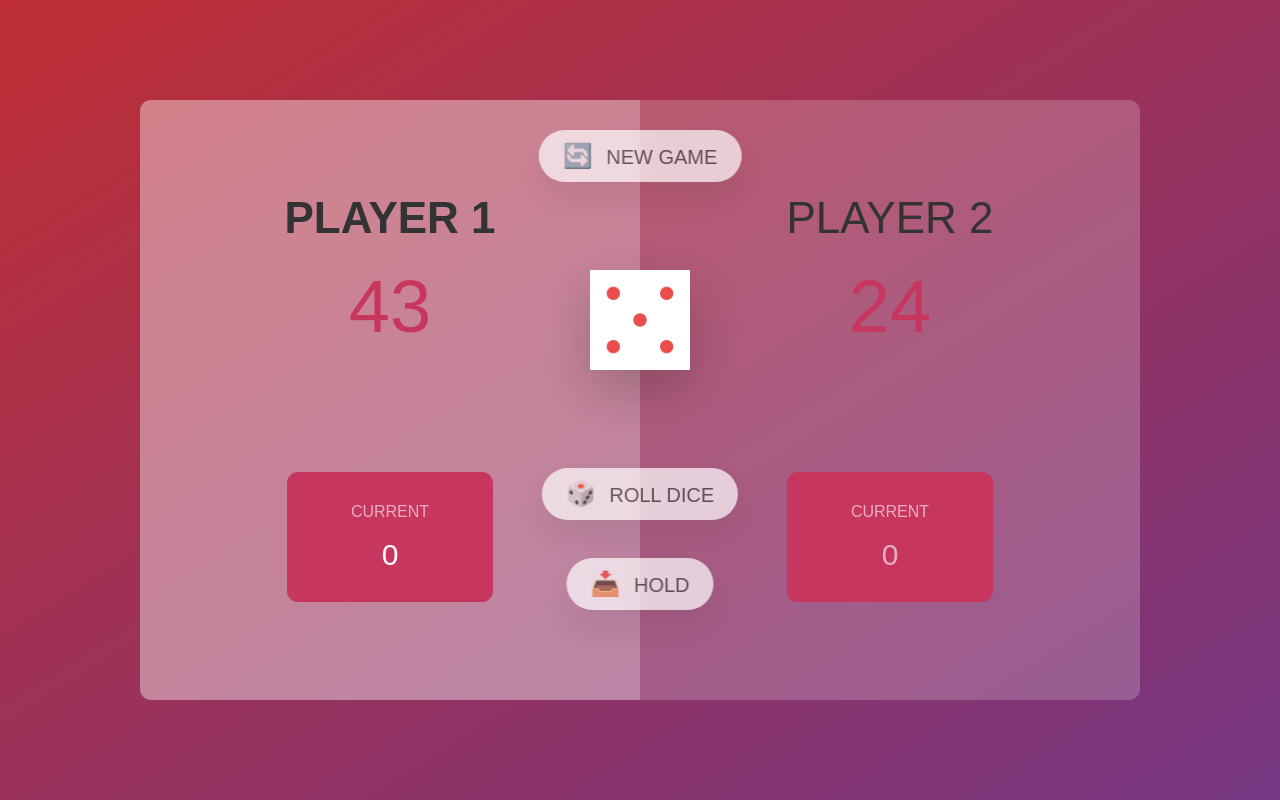
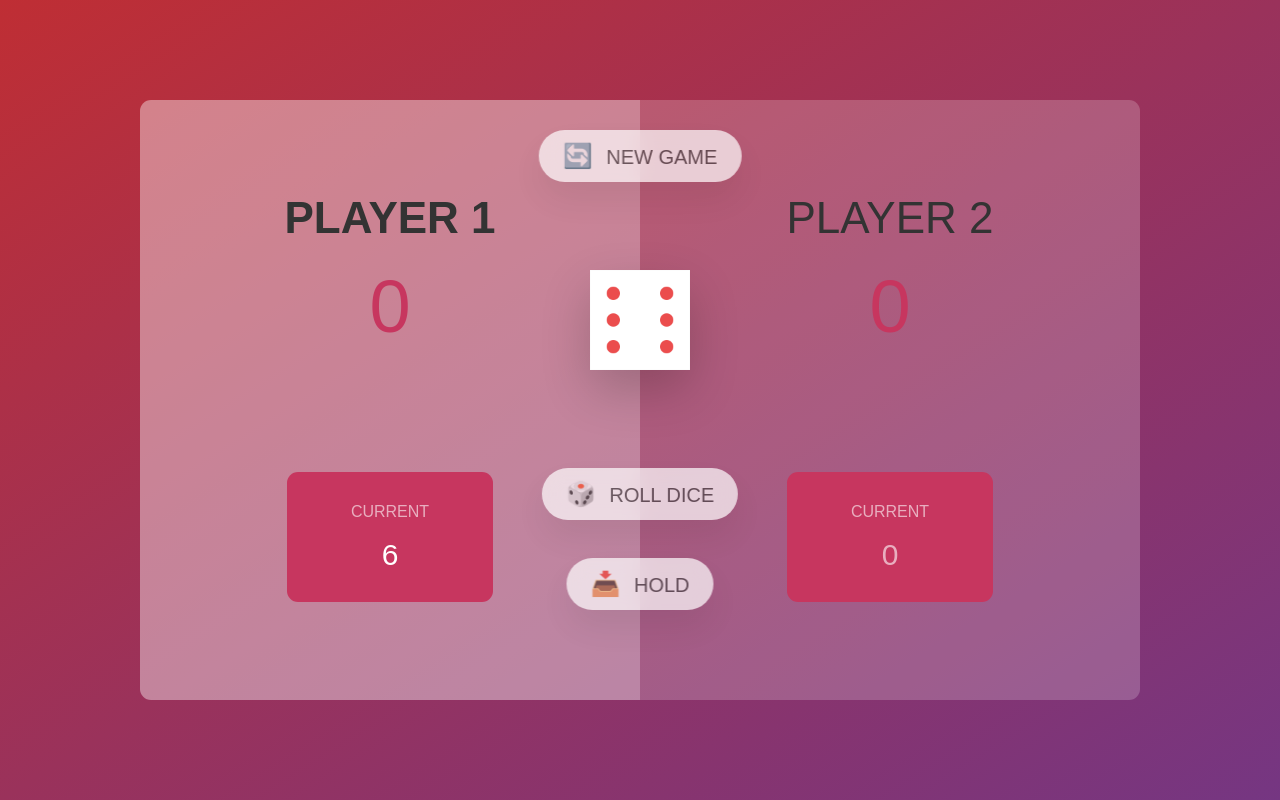
Before and after one commit to ariemic/js-learn-it, a plain HTML site: page Pig-Game/index.html in a window 1280 px wide. Both pictures are taken after a click on the button "🎲 ROLL DICE". Drawn offline with Linux system fonts and the light colour scheme.

Commit message:
pig game some js add

```diff
--- a/Pig-Game/script.js
+++ b/Pig-Game/script.js
@@ -1 +1,49 @@
 'use strict';
+
+const btnNew = document.querySelector('.btn--new');
+const btnRoll = document.querySelector('.btn--roll');
+const btnHold = document.querySelector('.btn--hold');
+const diceEl = document.querySelector('.dice');
+
+const score0El = document.querySelector('#score--0');
+const score1El = document.querySelector('#score--1');
+const currScore0El = document.querySelector('#current--0');
+const currScore1El = document.querySelector('#current--1');
+
+let currScore = 0;
+let score = 0;
+let activePlayer = 0;
+
+function start() {
+  diceEl.classList.add('hidden');
+  score0El.textContent = 0;
+  score1El.textContent = 0;
+  currScore0El.textContent = 0;
+  currScore1El.textContent = 0;
+}
+
+function changePlayer() {
+  activePlayer = (activePlayer + 1) % 2;
+}
+
+start();
+
+btnRoll.addEventListener('click', () => {
+  const dice = Math.trunc(Math.random() * 6) + 1;
+  diceEl.classList.remove('hidden');
+  diceEl.src = `dice-${dice}.png`;
+
+  if (dice !== 1) {
+    currScore += dice;
+  } else {
+    currScore = 0;
+    changePlayer();
+  }
+  document.getElementById(`current--${activePlayer}`).textContent = currScore;
+});
+
+btnHold.addEventListener('click', () => {
+  score += currScore;
+  document.getElementById(`score--${activePlayer}`).textContent = score;
+  changePlayer();
+});
--- a/Pig-Game/style.css
+++ b/Pig-Game/style.css
@@ -181,3 +181,7 @@ main {
   display: inline-block;
   margin-right: 0.8rem;
 }
+
+.hidden {
+  display: none;
+}
```
